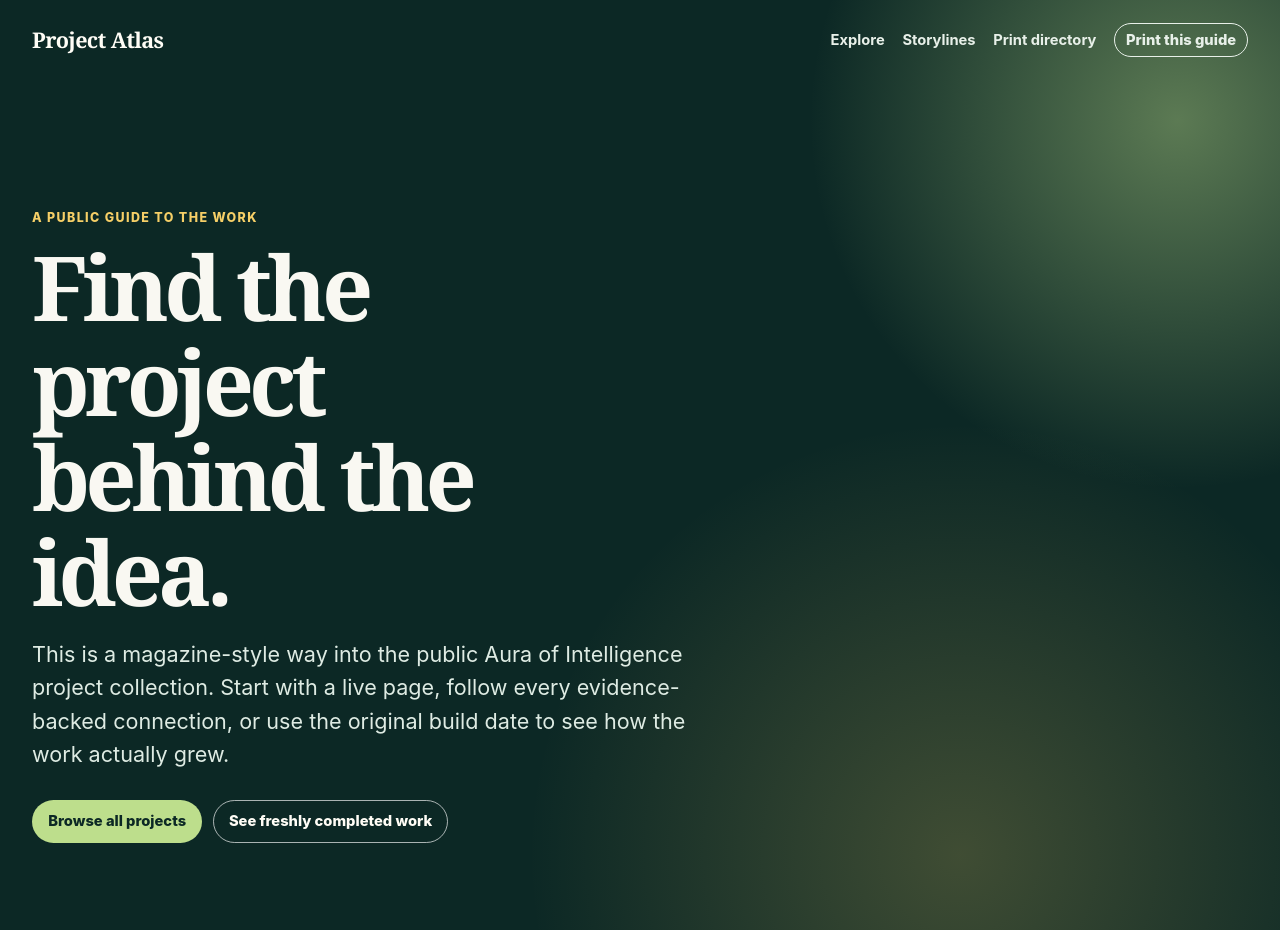
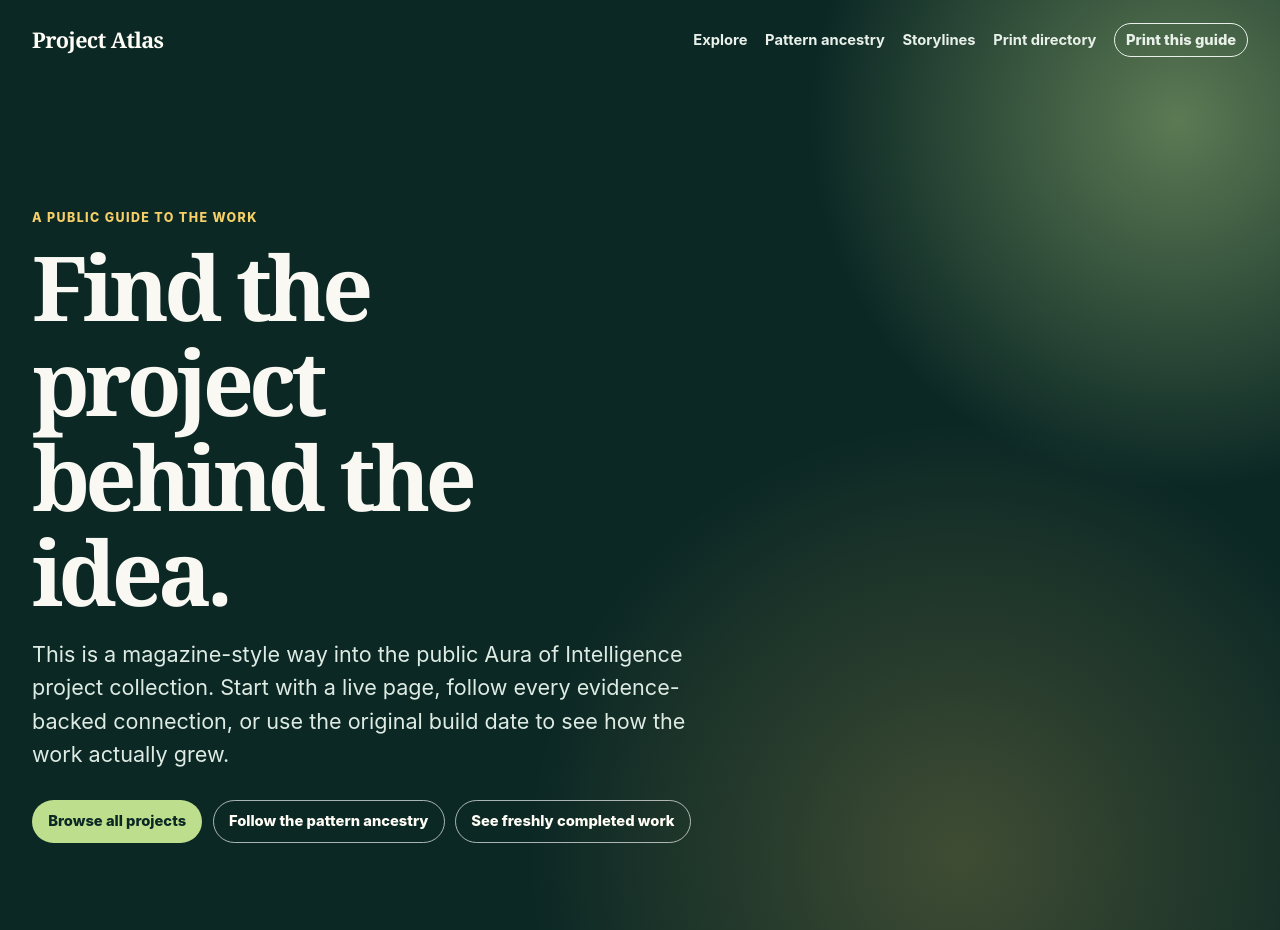
Before and after one commit to auraofintelligence/project-atlas, a website: page index.html in a window 1280 px wide. Shown: the top 930 px of the page. Drawn offline with Linux system fonts and the light colour scheme.

Commit message:
Link Project Atlas to pattern ancestry view

```diff
--- a/index.html
+++ b/index.html
@@ -20,6 +20,7 @@
         <a class="wordmark" href="#top" aria-label="Project Atlas home">Project Atlas</a>
         <div class="nav-links">
           <a href="#explore">Explore</a>
+          <a href="pattern-ancestry.html">Pattern ancestry</a>
           <a href="#lineages">Storylines</a>
           <a href="#print-directory">Print directory</a>
           <button class="button button-quiet" type="button" data-print>Print this guide</button>
@@ -32,6 +33,7 @@
         <p class="hero-intro">This is a magazine-style way into the public Aura of Intelligence project collection. Start with a live page, follow every evidence-backed connection, or use the original build date to see how the work actually grew.</p>
         <div class="hero-actions">
           <a class="button button-primary" href="#explore">Browse all projects</a>
+          <a class="button button-secondary" href="pattern-ancestry.html">Follow the pattern ancestry</a>
           <a class="button button-secondary" href="#fresh">See freshly completed work</a>
         </div>
         <dl class="hero-stats" aria-label="Atlas summary">
```
